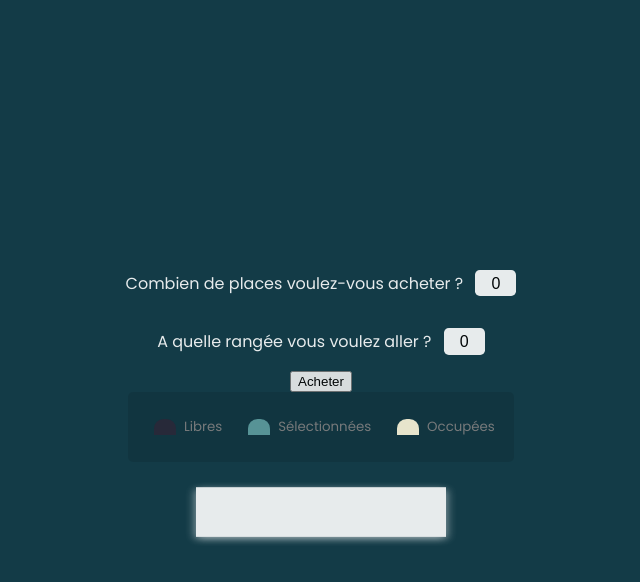
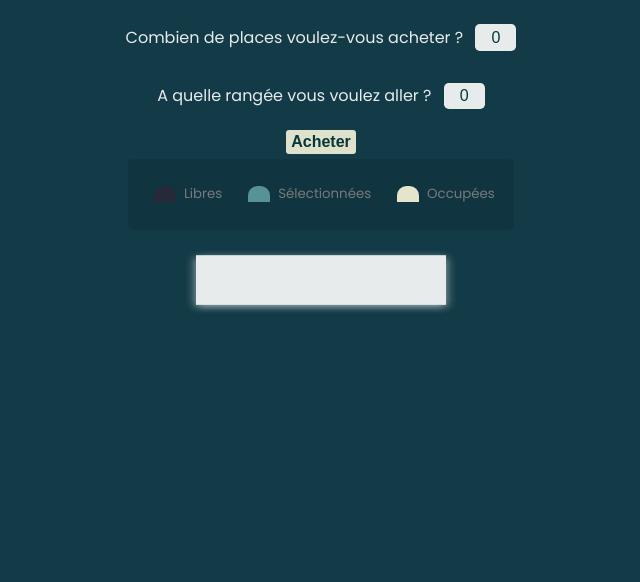
Before and after one commit to cnvvcvlad/SimplonTheater, a plain HTML site: page index.html in a window 1280 px wide. Shown: the whole page, without its empty margins (319-959 px from the left). Drawn offline with Linux system fonts and the light colour scheme.

Commit message:
updated button style

```diff
--- a/index.html
+++ b/index.html
@@ -44,7 +44,7 @@
         </label>
     </div>
 
-    <button id="submit">Acheter</button>
+    <button class="buyBtn" id="submit">Acheter</button>
 
     <div class="display">
         <ul>
--- a/style.css
+++ b/style.css
@@ -10,7 +10,7 @@ body {
     color: white;
     display: flex;
     flex-direction: column;
-    justify-content: center;
+    justify-content: start;
     align-items: center;
     height: 100vh;
     font-family: 'Poppins', sans-serif;
@@ -20,8 +20,14 @@ body {
     margin: 1rem 1rem;
 }
 
+.cinema_container select:hover {
+    background-color: rgb(54, 45, 27);
+    color: thistle;
+}
+
 .cinema_container select {
     background-color: white;
+    color: rgb(7, 54, 54);
     border: 0;
     border-radius: 0.3rem;
     font-size: 1rem;
@@ -29,6 +35,7 @@ body {
     padding: 0.3rem 1rem;
     appearance: none;
     cursor: pointer;
+    transition : background-color, color 0.5s ease-in-out;
 }
 
 .display {
@@ -90,3 +97,21 @@ body {
     transform: rotateX(-45deg);
     box-shadow: 0 3px 10px rgba(255, 255, 255, 0.7);
 }
+
+.buyBtn:hover {
+    background-color: rgb(54, 45, 27);
+    color: thistle;
+}
+
+.buyBtn {
+    cursor: pointer;
+    background-color: beige;
+    color: rgb(7, 54, 54);
+    font-size: 1rem;
+    font-weight: bold;
+    padding: 0.2rem 0.3rem;
+    margin: 0.3rem 0.2rem;
+    border: 0;
+    border-radius: 0.2rem;
+    transition: background-color, color 0.5s ease-in-out;
+}
```
